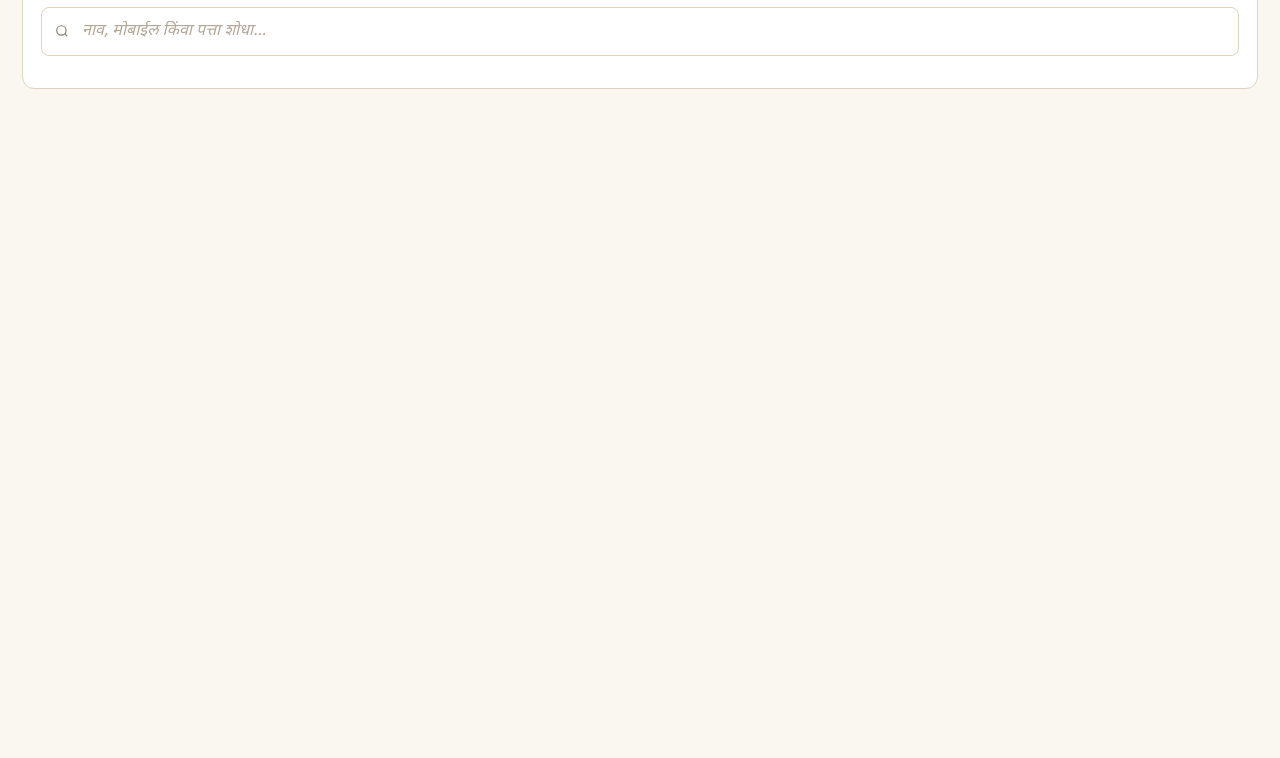
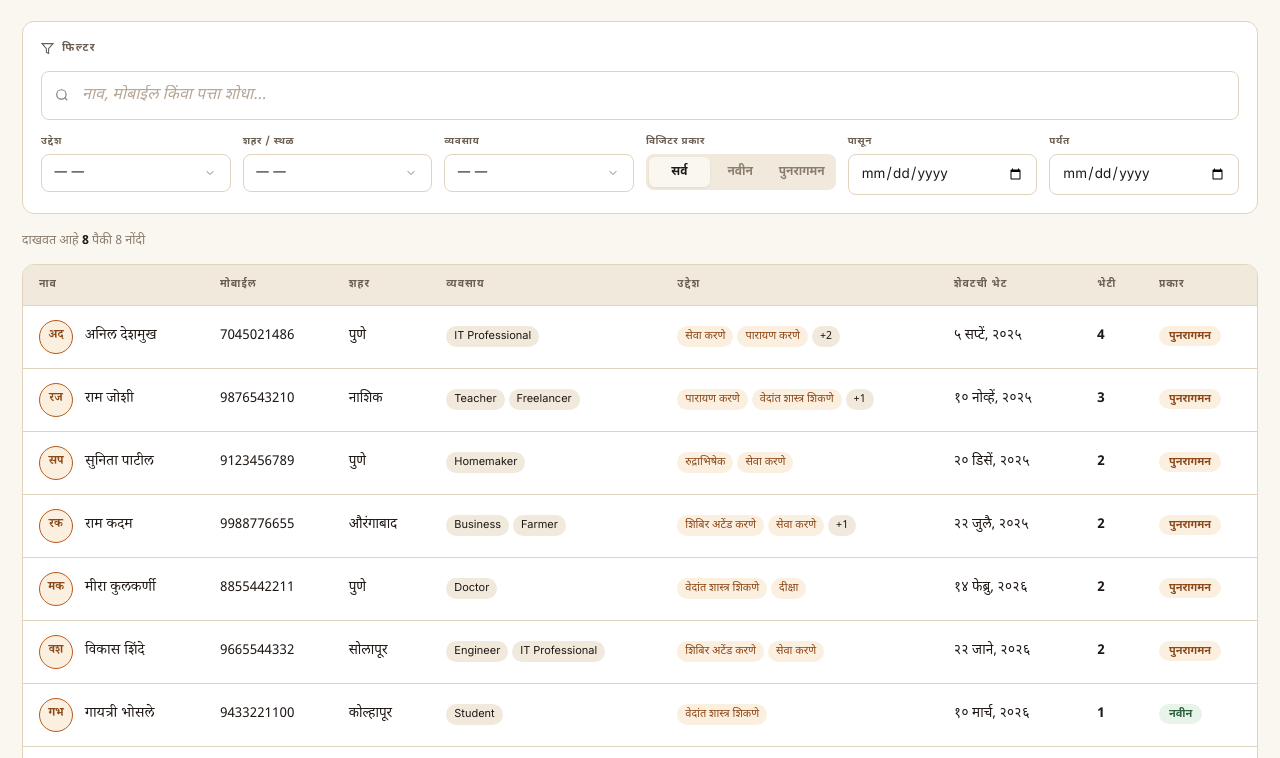
Before and after one commit to sushilagate/ashram-vms, a plain HTML site: page dashboard.html in a window 1280 px wide. Shown: the part 196-954 px from the top of the page. Before the commit the page ends 800 px from the top, so only its background shows below. Drawn offline with nearby package versions, Linux system fonts and the light colour scheme.

Commit message:
Fixed RLS and Supabase scripts

```diff
--- a/dashboard.html
+++ b/dashboard.html
@@ -48,7 +48,7 @@
 
     <div id="results-area"></div>
   </main>
-
+<script src="https://cdn.jsdelivr.net/npm/@supabase/supabase-js@2"></script>
   <script src="app.js"></script>
   <script>
   (function () {
```
Also changed, not shown: search.html (+1 -1 lines).
